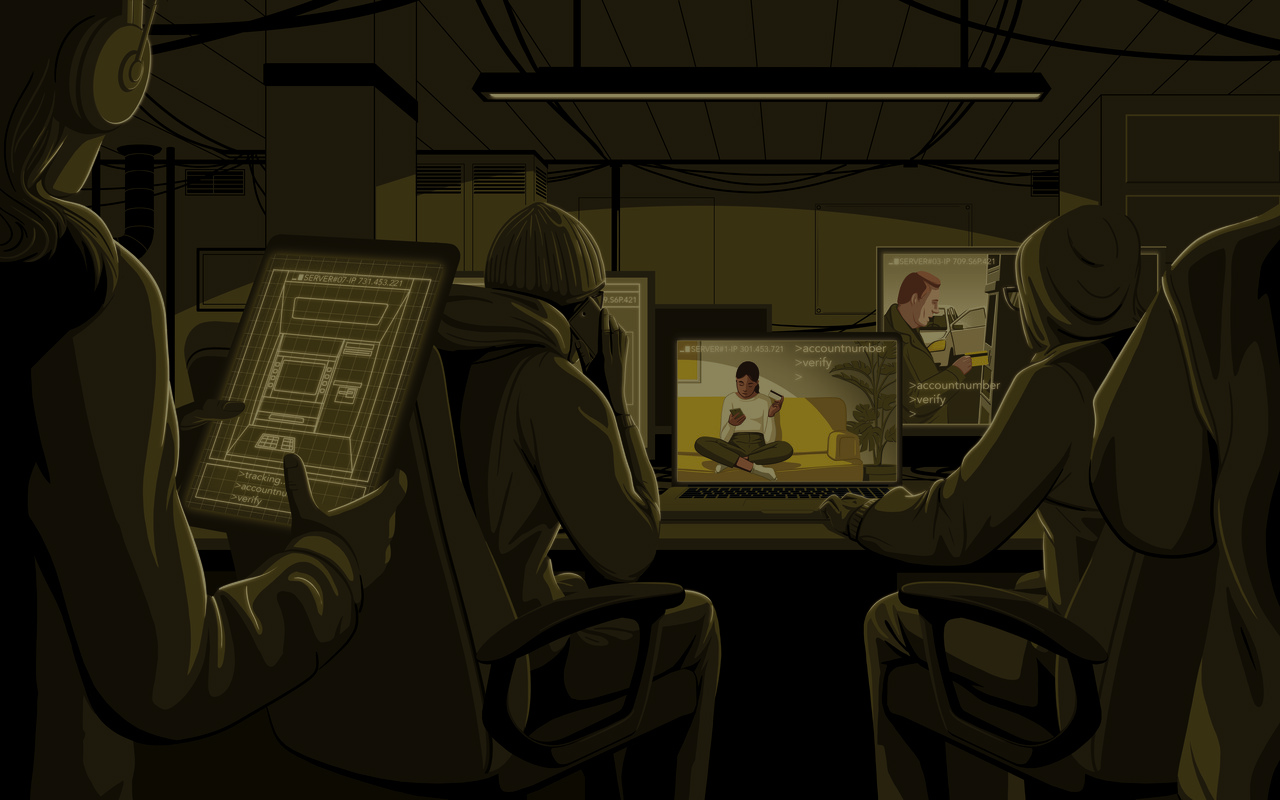
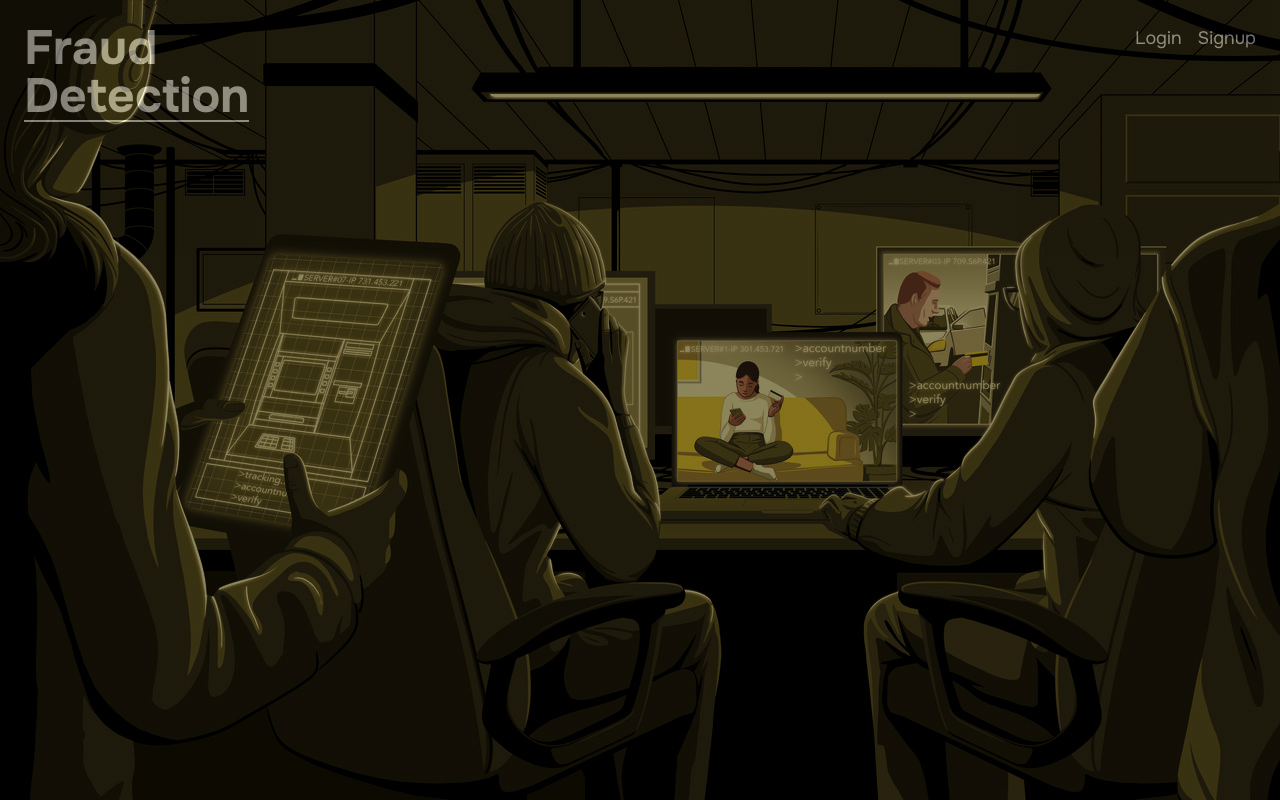
Before and after one commit to bilalshaikh292/Fraud-Detection-Using-Machine-Learning, a React (Vite) app: page / in a window 1280 px wide. Built offline with nearby package versions, Linux system fonts and the light colour scheme.

Commit message:
style: Add style to home screen

```diff
--- a/src/Components/Screens/Home.jsx
+++ b/src/Components/Screens/Home.jsx
@@ -1,13 +1,37 @@
 import React from 'react'
 
 export default function Home() {
+
   return (
     <>
 <div className="h-screen w-full relative">
-  <div className="absolute inset-0 bg-black opacity-45"></div>
+  <div className="absolute inset-0 bg-black opacity-45">
+
+      <Navbar/>
+
+  </div>
   <div className="h-full w-full bg-home bg-no-repeat bg-cover bg-end shadow-md m:bg-center bg-fixed">
   </div>
 </div>
     </>
   )
 }
+
+const Navbar = () => {
+  return (
+    <>
+      <div className="flex justify-between items-center font-Onest p-6">
+        <h1 className="text-5xl font-bold text-white border-b-2 border-white">Fraud <br /> Detection</h1>
+
+        <div className="flex justify-between items-center space-x-4 text-lg text-white self-start">
+          <a className="text-white " href="/login">
+            Login
+          </a>
+          <a className="text-white " href="/signup">
+            Signup
+          </a>
+        </div>
+      </div>
+    </>
+  );
+};
```
